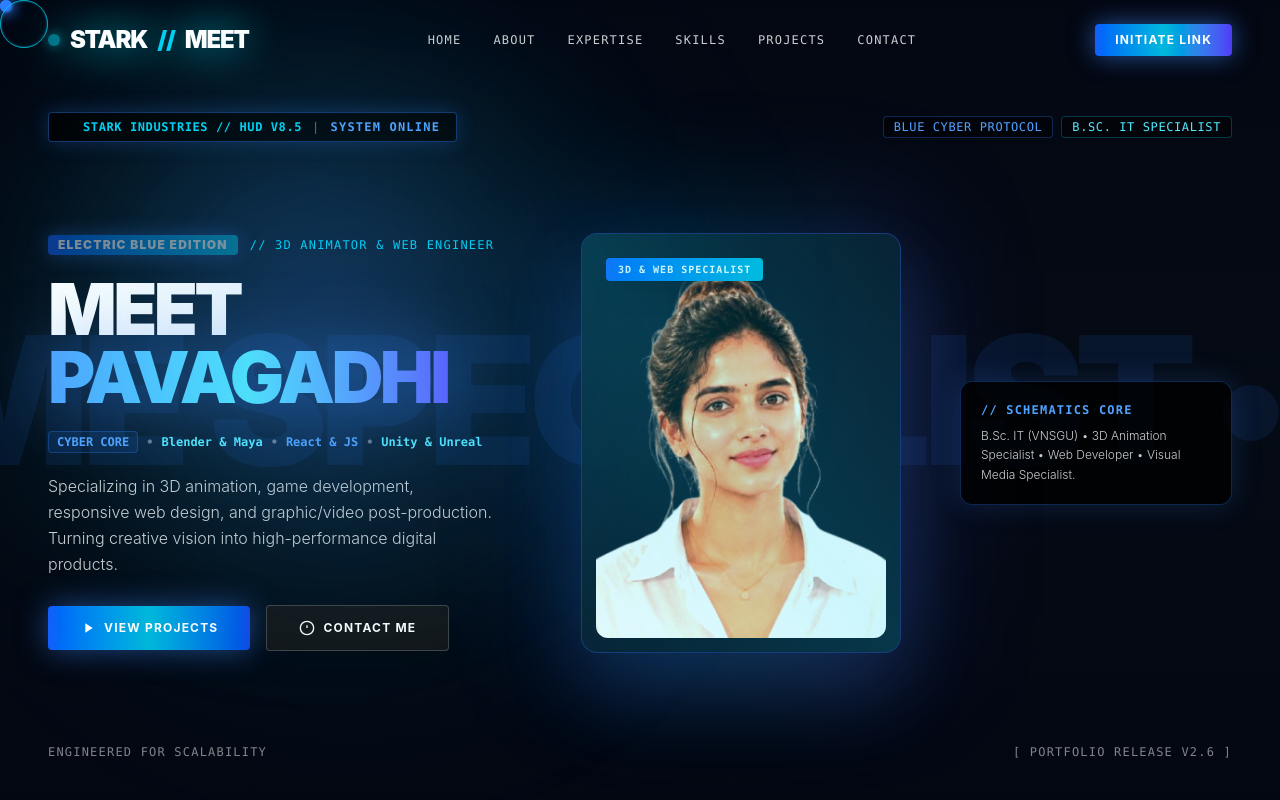
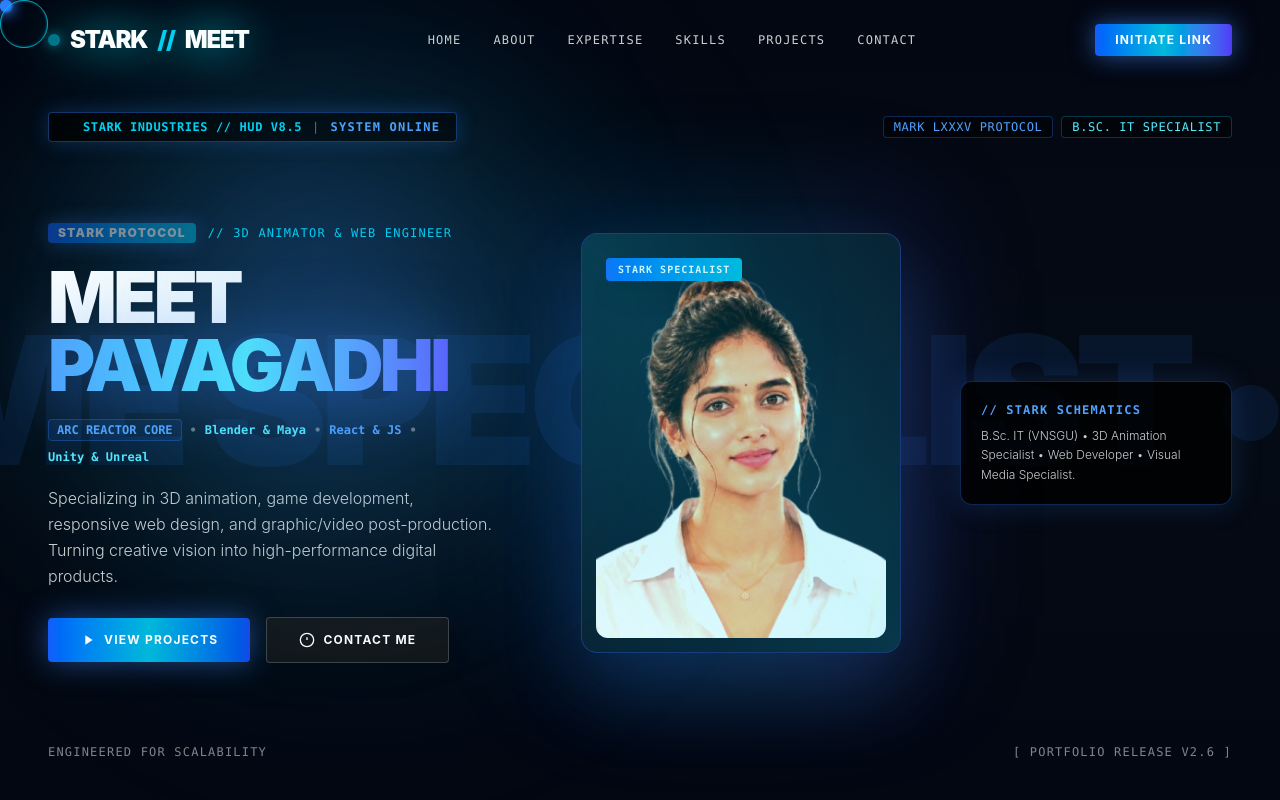
Before and after one commit to MrStark0257/Meet-Pavagadhi, a React (Vite) app: page / in a window 1280 px wide. Shown: the top 800 px of the page. Built offline with nearby package versions, Linux system fonts and the light colour scheme.

Commit message:
Restore original Stark Industries and Stark Protocol text in Blue color

```diff
--- a/src/components/Footer.jsx
+++ b/src/components/Footer.jsx
@@ -9,11 +9,11 @@ const Footer = () => {
         <div className="flex flex-col md:flex-row justify-between items-start md:items-center gap-8 pb-12 border-b border-white/10">
           <div className="space-y-2">
             <div className="text-2xl font-black text-white tracking-tighter flex items-center gap-2 drop-shadow-[0_0_20px_rgba(59,130,246,0.8)]">
-              <span className="w-2.5 h-2.5 rounded-full bg-blue-500 shadow-[0_0_10px_#3B82F6] animate-pulse"></span>
-              MEET <span className="text-cyan-400">//</span> PAVAGADHI
+              <span className="w-2.5 h-2.5 rounded-full bg-cyan-400 shadow-[0_0_10px_#00F0FF] animate-pulse"></span>
+              STARK <span className="text-cyan-400">//</span> MEET
             </div>
             <p className="text-xs font-mono text-cyan-400/80 tracking-widest uppercase">
-              // ELECTRIC BLUE EDITION &bull; CYBER DEVELOPER SUITE
+              // STARK INDUSTRIES DEVELOPER PROTOCOL &bull; MARK LXXXV EDITION
             </p>
           </div>
 
@@ -69,7 +69,7 @@ const Footer = () => {
         {/* Bottom Copyright & Cinematic Tagline */}
         <div className="flex flex-col md:flex-row justify-between items-center gap-4 pt-6 border-t border-white/5 text-[11px] font-mono text-white/40 uppercase tracking-widest">
           <p>&copy; {new Date().getFullYear()} Meet Pavagadhi. All Rights Reserved.</p>
-          <p className="text-blue-400/80">CYBER SUITE OPERATIONAL &bull; BUILT WITH REACT & ELECTRIC BLUE HUD ENGINE</p>
+          <p className="text-cyan-400/80">STARK OS OPERATIONAL WORLDWIDE &bull; BUILT WITH REACT & STARK HUD ENGINE</p>
         </div>
 
       </div>
--- a/src/components/Hero.jsx
+++ b/src/components/Hero.jsx
@@ -183,7 +183,7 @@ const Hero = () => {
             <span className="text-blue-400 font-semibold">SYSTEM ONLINE</span>
           </div>
           <div className="hidden md:flex items-center gap-2 text-xs font-mono text-white/60 tracking-wider">
-            <span className="px-2.5 py-0.5 border border-blue-500/30 rounded bg-black/50 text-blue-400">BLUE CYBER PROTOCOL</span>
+            <span className="px-2.5 py-0.5 border border-blue-500/30 rounded bg-black/50 text-blue-400">MARK LXXXV PROTOCOL</span>
             <span className="px-2.5 py-0.5 border border-cyan-500/30 rounded bg-black/50 text-cyan-300">B.SC. IT SPECIALIST</span>
           </div>
         </div>
@@ -195,7 +195,7 @@ const Hero = () => {
           <div className="lg:col-span-5 flex flex-col items-start space-y-5 text-left">
 
             <div className="hero-anim-item flex items-center gap-3">
-              <span className="px-2.5 py-0.5 bg-gradient-to-r from-blue-600 to-cyan-500 text-white font-black text-xs rounded tracking-widest shadow-[0_0_20px_rgba(59,130,246,0.6)] animate-pulse">ELECTRIC BLUE EDITION</span>
+              <span className="px-2.5 py-0.5 bg-gradient-to-r from-blue-600 to-cyan-500 text-white font-black text-xs rounded tracking-widest shadow-[0_0_20px_rgba(59,130,246,0.6)] animate-pulse">STARK PROTOCOL</span>
               <span className="text-cyan-400 text-xs font-mono tracking-widest uppercase">// 3D ANIMATOR & WEB ENGINEER</span>
             </div>
 
@@ -207,7 +207,7 @@ const Hero = () => {
             </h1>
 
             <div className="hero-anim-item flex flex-wrap items-center gap-2 text-xs font-mono text-cyan-400 font-bold">
-              <span className="px-2 py-0.5 bg-blue-500/10 border border-blue-500/30 rounded text-blue-400">CYBER CORE</span>
+              <span className="px-2 py-0.5 bg-blue-500/10 border border-blue-500/30 rounded text-blue-400">ARC REACTOR CORE</span>
               <span className="text-white/40">•</span>
               <span className="text-cyan-300">Blender & Maya</span>
               <span className="text-white/40">•</span>
@@ -265,7 +265,7 @@ const Hero = () => {
 
                 {/* Stark Tag */}
                 <div className="absolute top-6 left-6 z-30 px-3 py-1 bg-gradient-to-r from-blue-600 to-cyan-500 text-white font-mono text-[10px] font-black tracking-widest rounded shadow-xl">
-                  3D & WEB SPECIALIST
+                  STARK SPECIALIST
                 </div>
 
                 <img
@@ -280,7 +280,7 @@ const Hero = () => {
           {/* Right Side: Technical Specs & Stack */}
           <div className="hero-anim-item lg:col-span-3 flex flex-col items-start space-y-4 text-left">
             <div className="p-5 bg-black/80 backdrop-blur-2xl border border-blue-500/30 rounded-xl shadow-[0_0_30px_rgba(59,130,246,0.2)] w-full max-w-xs">
-              <h3 className="text-xs font-mono uppercase tracking-widest text-blue-400 font-bold mb-2">// SCHEMATICS CORE</h3>
+              <h3 className="text-xs font-mono uppercase tracking-widest text-blue-400 font-bold mb-2">// STARK SCHEMATICS</h3>
               <p className="text-xs text-white/80 leading-relaxed font-light">
                 B.Sc. IT (VNSGU) • 3D Animation Specialist • Web Developer • Visual Media Specialist.
               </p>
```
